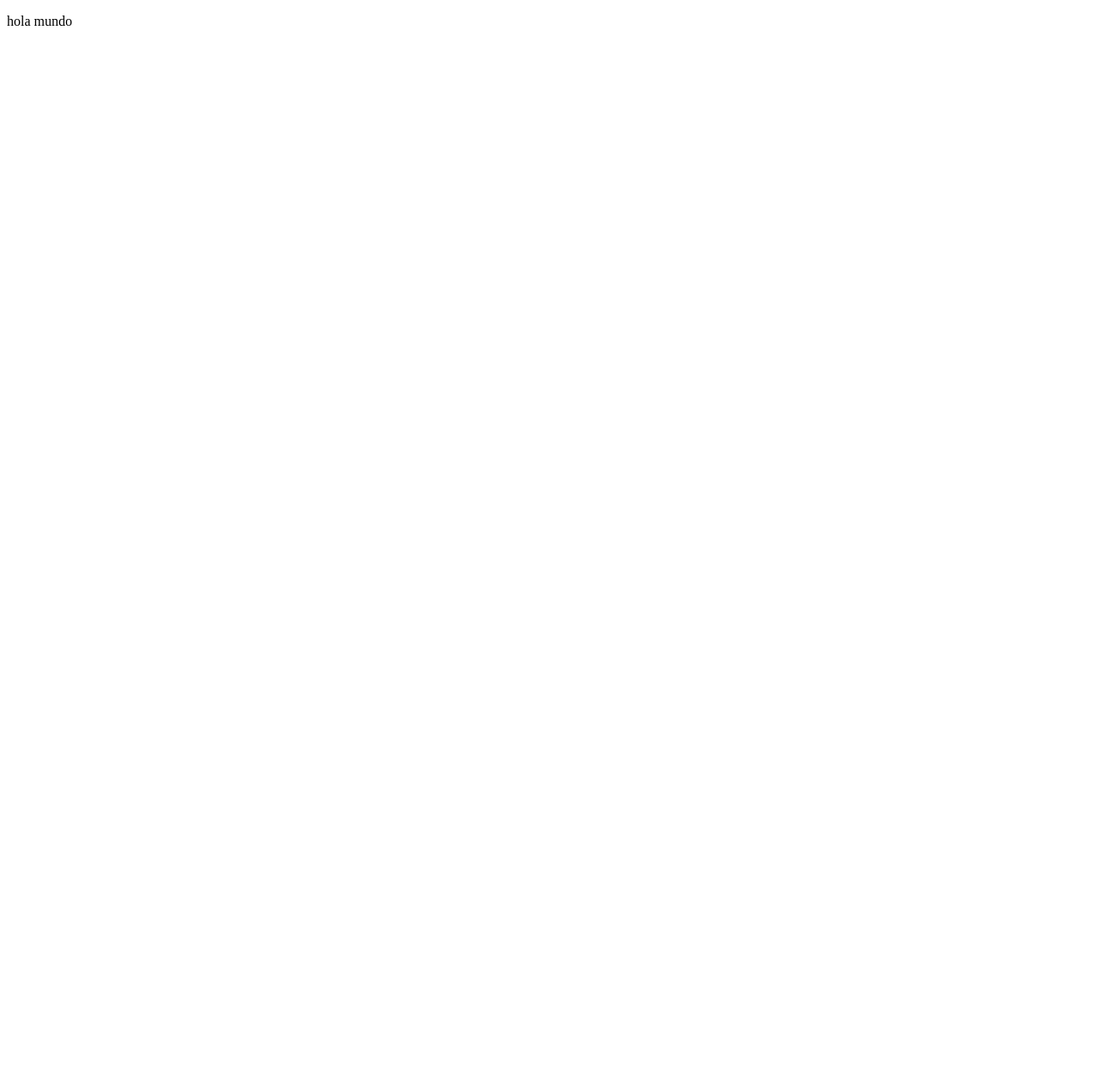
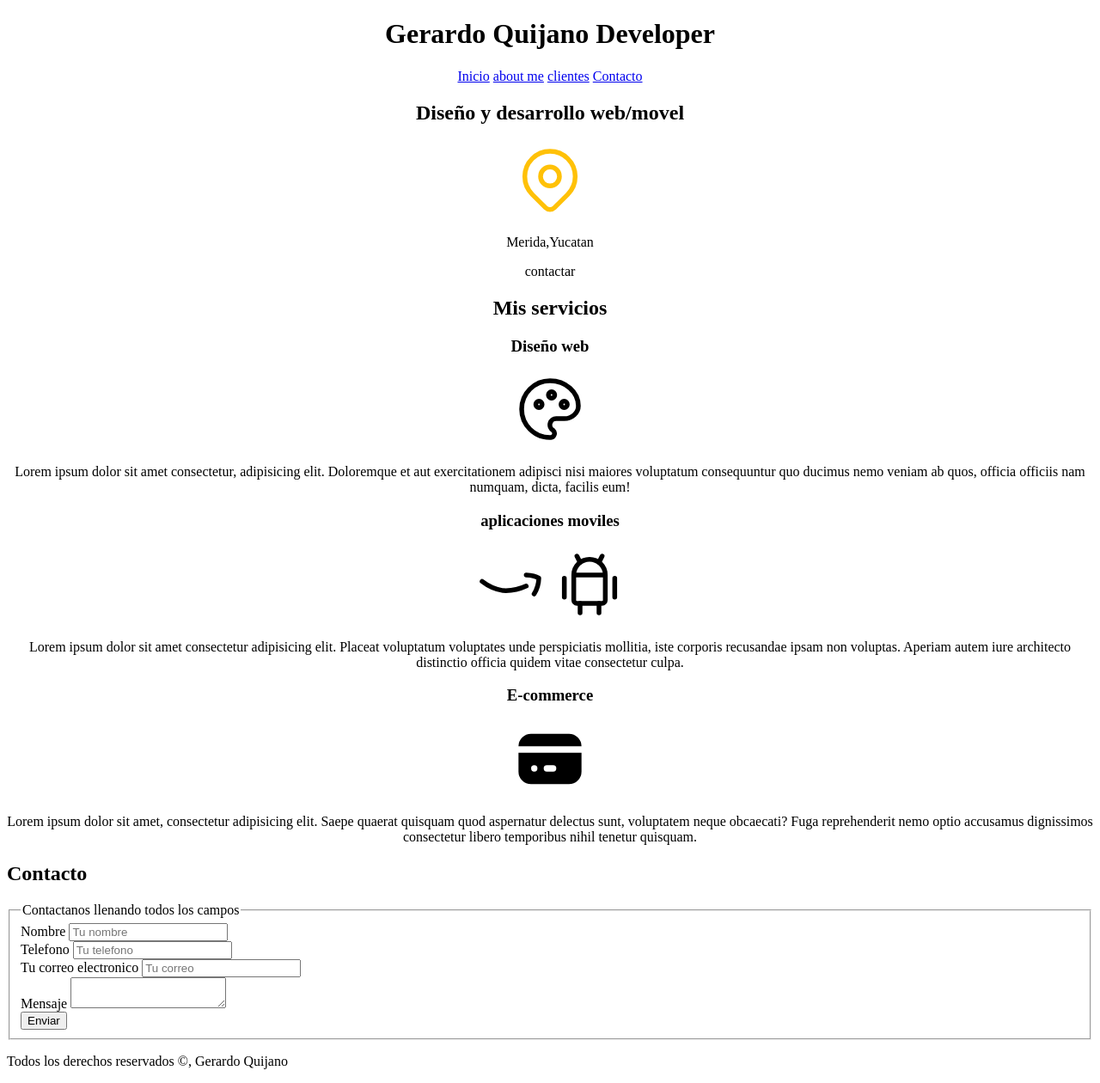
Before and after one commit to GerardoQuijano/Developer-page, a plain HTML site: page index.html in a window 1280 px wide. Shown: the whole page at 86% size. Before the commit the page ends 800 px from the top, so only its background shows below. Drawn offline with Linux system fonts and the light colour scheme.

Commit message:
maqueta html

```diff
--- a/index.html
+++ b/index.html
@@ -6,6 +6,101 @@
     <title>Document</title>
 </head>
 <body>
-    <p>hola mundo </p>
+    <center>
+
+    <header>
+        <h1>Gerardo Quijano Developer</h1>
+    </header>
+
+    <nav>
+        <a href="http://www.google.com">Inicio</a>
+        <a href="#">about me</a>
+        <a href="#">clientes</a>
+        <a href="#">Contacto</a>
+    </nav>
+
+        <section>
+        <h2>Diseño y desarrollo web/movel</h2>
+        <svg xmlns="http://www.w3.org/2000/svg" class="icon icon-tabler icon-tabler-map-pin" width="88" height="88" viewBox="0 0 24 24" stroke-width="1.5" stroke="#ffc107" fill="none" stroke-linecap="round" stroke-linejoin="round">
+            <path stroke="none" d="M0 0h24v24H0z" fill="none"/>
+            <path d="M9 11a3 3 0 1 0 6 0a3 3 0 0 0 -6 0" />
+            <path d="M17.657 16.657l-4.243 4.243a2 2 0 0 1 -2.827 0l-4.244 -4.243a8 8 0 1 1 11.314 0z" />
+          </svg>
+        <p>Merida,Yucatan</p>
+        <a hrf="#">contactar</a>
+        </section>
+    <main>
+        <h2>Mis servicios</h2>
+        <section>
+        <h3>Diseño web</h3>
+        <svg xmlns="http://www.w3.org/2000/svg" class="icon icon-tabler icon-tabler-palette" width="88" height="88" viewBox="0 0 24 24" stroke-width="1.5" stroke="#000000" fill="none" stroke-linecap="round" stroke-linejoin="round">
+            <path stroke="none" d="M0 0h24v24H0z" fill="none"/>
+            <path d="M12 21a9 9 0 0 1 0 -18c4.97 0 9 3.582 9 8c0 1.06 -.474 2.078 -1.318 2.828c-.844 .75 -1.989 1.172 -3.182 1.172h-2.5a2 2 0 0 0 -1 3.75a1.3 1.3 0 0 1 -1 2.25" />
+            <path d="M8.5 10.5m-1 0a1 1 0 1 0 2 0a1 1 0 1 0 -2 0" />
+            <path d="M12.5 7.5m-1 0a1 1 0 1 0 2 0a1 1 0 1 0 -2 0" />
+            <path d="M16.5 10.5m-1 0a1 1 0 1 0 2 0a1 1 0 1 0 -2 0" />
+          </svg>
+        <p>Lorem ipsum dolor sit amet consectetur, adipisicing elit. Doloremque et aut exercitationem adipisci nisi maiores voluptatum consequuntur quo ducimus nemo veniam ab quos, officia officiis nam numquam, dicta, facilis eum!</p>
+        </section>
+        <section>
+            <h3>aplicaciones moviles</h3>
+            <svg xmlns="http://www.w3.org/2000/svg" class="icon icon-tabler icon-tabler-brand-amazon" width="88" height="88" viewBox="0 0 24 24" stroke-width="1.5" stroke="#000000" fill="none" stroke-linecap="round" stroke-linejoin="round">
+                <path stroke="none" d="M0 0h24v24H0z" fill="none"/>
+                <path d="M17 12.5a15.198 15.198 0 0 1 -7.37 1.44a14.62 14.62 0 0 1 -6.63 -2.94" />
+                <path d="M19.5 15c.907 -1.411 1.451 -3.323 1.5 -5c-1.197 -.773 -2.577 -.935 -4 -1" />
+              </svg>
+            <svg xmlns="http://www.w3.org/2000/svg" class="icon icon-tabler icon-tabler-brand-android" width="88" height="88" viewBox="0 0 24 24" stroke-width="1.5" stroke="#000000" fill="none" stroke-linecap="round" stroke-linejoin="round">
+                <path stroke="none" d="M0 0h24v24H0z" fill="none"/>
+                <path d="M4 10l0 6" />
+                <path d="M20 10l0 6" />
+                <path d="M7 9h10v8a1 1 0 0 1 -1 1h-8a1 1 0 0 1 -1 -1v-8a5 5 0 0 1 10 0" />
+                <path d="M8 3l1 2" />
+                <path d="M16 3l-1 2" />
+                <path d="M9 18l0 3" />
+                <path d="M15 18l0 3" />
+              </svg>
+
+            <p>Lorem ipsum dolor sit amet consectetur adipisicing elit. Placeat voluptatum voluptates unde perspiciatis mollitia, iste corporis recusandae ipsam non voluptas. Aperiam autem iure architecto distinctio officia quidem vitae consectetur culpa.</p>
+        </section>
+        <section>
+        <h3>E-commerce</h3>
+        <svg xmlns="http://www.w3.org/2000/svg" class="icon icon-tabler icon-tabler-credit-card-filled" width="88" height="88" viewBox="0 0 24 24" stroke-width="1.5" stroke="#000000" fill="none" stroke-linecap="round" stroke-linejoin="round">
+            <path stroke="none" d="M0 0h24v24H0z" fill="none"/>
+            <path d="M22 10v6a4 4 0 0 1 -4 4h-12a4 4 0 0 1 -4 -4v-6h20zm-14.99 4h-.01a1 1 0 1 0 .01 2a1 1 0 0 0 0 -2zm5.99 0h-2a1 1 0 0 0 0 2h2a1 1 0 0 0 0 -2zm5 -10a4 4 0 0 1 4 4h-20a4 4 0 0 1 4 -4h12z" stroke-width="0" fill="currentColor" />
+          </svg>
+        <p>Lorem ipsum dolor sit amet, consectetur adipisicing elit. Saepe quaerat quisquam quod aspernatur delectus sunt, voluptatem neque obcaecati? Fuga reprehenderit nemo optio accusamus dignissimos consectetur libero temporibus nihil tenetur quisquam.</p>
+        </section>
+    </main>
+    </center>
+    <section>
+        <h2>Contacto</h2>
+        <form>
+            <fieldset>
+                <legend>Contactanos llenando todos los campos</legend>
+                <div>
+                    <label>Nombre</label>
+                    <input type="text" placeholder="Tu nombre">
+                </div>
+                <div>
+                    <label>Telefono</label>
+                    <input type="tel" placeholder="Tu telefono">
+                </div>
+                <div>
+                    <label>Tu correo electronico</label>
+                    <input type="email" placeholder="Tu correo">
+                </div>
+                <div>
+                    <label>Mensaje</label>
+                    <textarea></textarea>
+                </div>
+                <div>
+                    <input type="submit" value="Enviar">
+                </div>
+            </fieldset>
+        </form>
+    </section>
+    <footer>
+    <p>Todos los derechos reservados ©, Gerardo Quijano</p>
+    </footer>
 </body>
-</htmlx
+</html>
```
